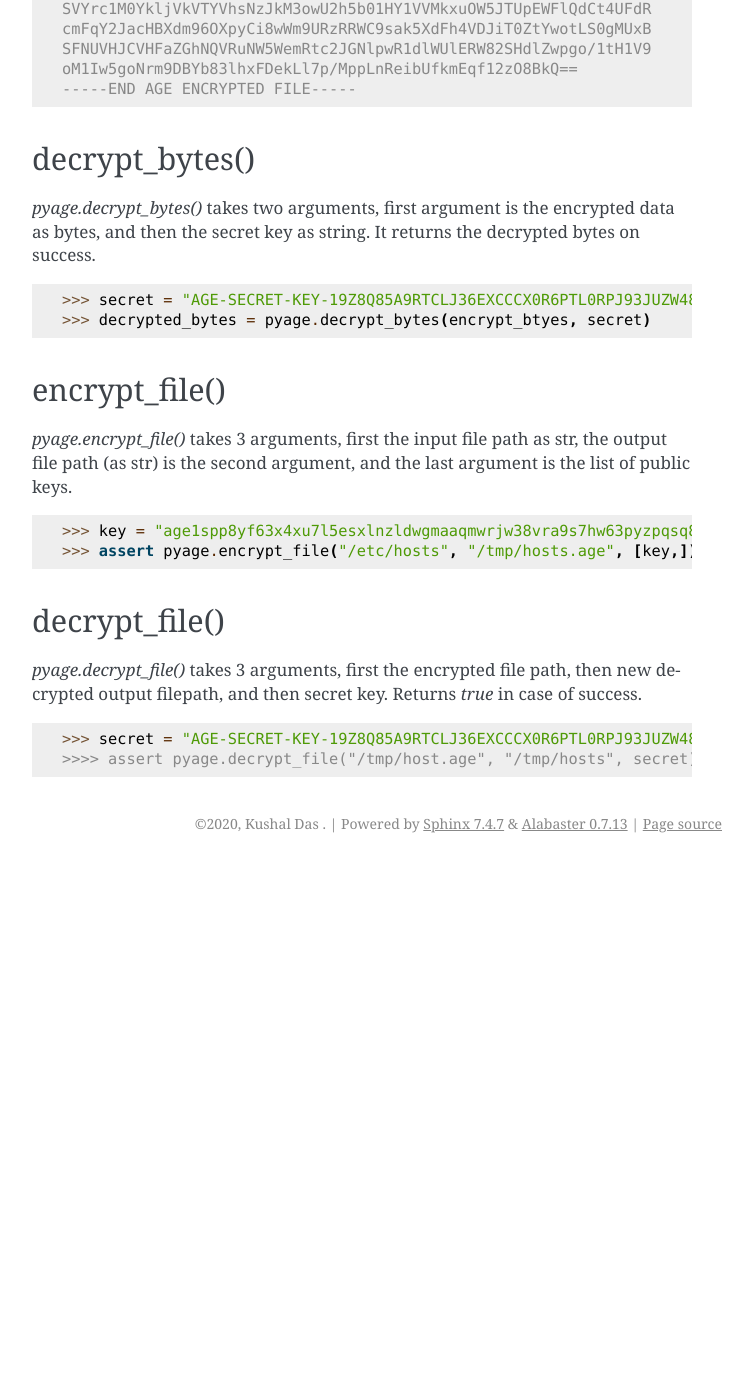
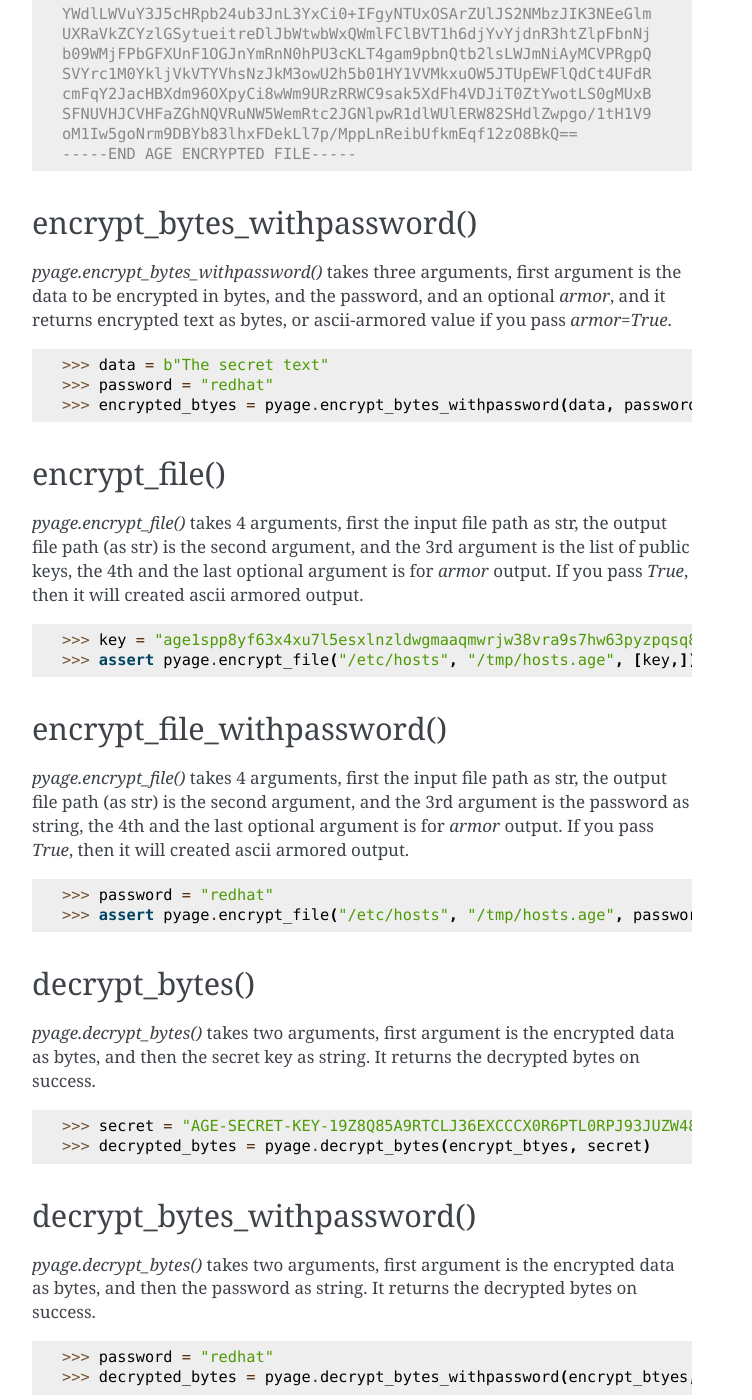
Before and after one commit to kushaldas/pyage, a Sphinx documentation site: the page built from docs/source/api.rst, in a window 1280 px wide and 1400 px high, scrolled down 789 px. Shown: the whole window, without its empty margins (388-1140 px from the left). Built offline with Sphinx 7.4.7, drawn with Linux system fonts in a browser that asks for light colours; before the commit the page ends 1652 px from its top, so only the background shows below that; some of the changed text lies outside the part shown.

Commit message:
updates docs

```diff
--- a/docs/source/api.rst
+++ b/docs/source/api.rst
@@ -1,6 +1,8 @@
 API Documentation
 ==================
 
+The name of the module is `pyage`. It provides the following functions
+for various operations.
 
 create_newkey()
 ----------------
@@ -38,6 +40,48 @@ public keys, and an optional `armor`, and it returns encrypted text as bytes, or
         oM1Iw5goNrm9DBYb83lhxFDekLl7p/MppLnReibUfkmEqf12zO8BkQ==
         -----END AGE ENCRYPTED FILE-----
 
+encrypt_bytes_withpassword()
+-----------------------------
+
+`pyage.encrypt_bytes_withpassword()` takes three arguments, first argument is
+the data to be encrypted in bytes, and the password, and an optional `armor`,
+and it returns encrypted text as bytes, or ascii-armored value if you pass
+`armor=True`.
+
+::
+
+        >>> data = b"The secret text"
+        >>> password = "redhat"
+        >>> encrypted_btyes = pyage.encrypt_bytes_withpassword(data, password) # For raw bytes
+
+encrypt_file()
+--------------
+
+`pyage.encrypt_file()` takes 4 arguments, first the input file path as str, the output file path (as str) is the second argument, and the
+3rd argument is the list of public keys, the 4th and the last optional argument is for `armor` output. If you pass `True`, then it
+will created ascii armored output.
+
+::
+
+        >>> key = "age1spp8yf63x4xu7l5esxlnzldwgmaaqmwrjw38vra9s7hw63pyzpqsq82gst"
+        >>> assert pyage.encrypt_file("/etc/hosts", "/tmp/hosts.age", [key,])
+
+
+encrypt_file_withpassword()
+----------------------------
+
+`pyage.encrypt_file()` takes 4 arguments, first the input file path as str, the output file path (as str) is the second argument, and the
+3rd argument is the password as string, the 4th and the last optional argument is for `armor` output. If you pass `True`, then it
+will created ascii armored output.
+
+::
+
+        >>> password = "redhat"
+        >>> assert pyage.encrypt_file("/etc/hosts", "/tmp/hosts.age", password, armor=True)
+
+
+
+
 decrypt_bytes()
 ----------------
 
@@ -49,25 +93,36 @@ It returns the decrypted bytes on success.
         >>> secret = "AGE-SECRET-KEY-19Z8Q85A9RTCLJ36EXCCCX0R6PTL0RPJ93JUZW48H7FLRJMSTV32S5XY2FA"
         >>> decrypted_bytes = pyage.decrypt_bytes(encrypt_btyes, secret)
 
+decrypt_bytes_withpassword()
+-----------------------------
 
-encrypt_file()
---------------
-
-`pyage.encrypt_file()` takes 3 arguments, first the input file path as str, the output file path (as str) is the second argument, and the
-last argument is the list of public keys.
+`pyage.decrypt_bytes()` takes two arguments, first argument is the encrypted data as bytes, and then the password as string.
+It returns the decrypted bytes on success.
 
 ::
 
-        >>> key = "age1spp8yf63x4xu7l5esxlnzldwgmaaqmwrjw38vra9s7hw63pyzpqsq82gst"
-        >>> assert pyage.encrypt_file("/etc/hosts", "/tmp/hosts.age", [key,])
+        >>> password = "redhat"
+        >>> decrypted_bytes = pyage.decrypt_bytes_withpassword(encrypt_btyes, password)
+
 
 decrypt_file()
 --------------
 
-`pyage.decrypt_file()` takes 3 arguments, first the encrypted file path, then new decrypted output filepath, and then secret key. Returns `true`
+`pyage.decrypt_file()` takes 3 arguments, first the encrypted file path, then new decrypted output filepath, and then secret key. Returns `True`
 in case of success.
 
 ::
 
         >>> secret = "AGE-SECRET-KEY-19Z8Q85A9RTCLJ36EXCCCX0R6PTL0RPJ93JUZW48H7FLRJMSTV32S5XY2FA"
-        >>>> assert pyage.decrypt_file("/tmp/host.age", "/tmp/hosts", secret)
+        >>> assert pyage.decrypt_file("/tmp/host.age", "/tmp/hosts", secret)
+
+decrypt_file_withpassword()
+---------------------------
+
+`pyage.decrypt_file()` takes 3 arguments, first the encrypted file path, then new decrypted output filepath, and then password. Returns `True`
+in case of success.
+
+::
+
+        >>> password = "redhat"
+        >>> assert pyage.decrypt_file("/tmp/host.age", "/tmp/hosts", password)
```
